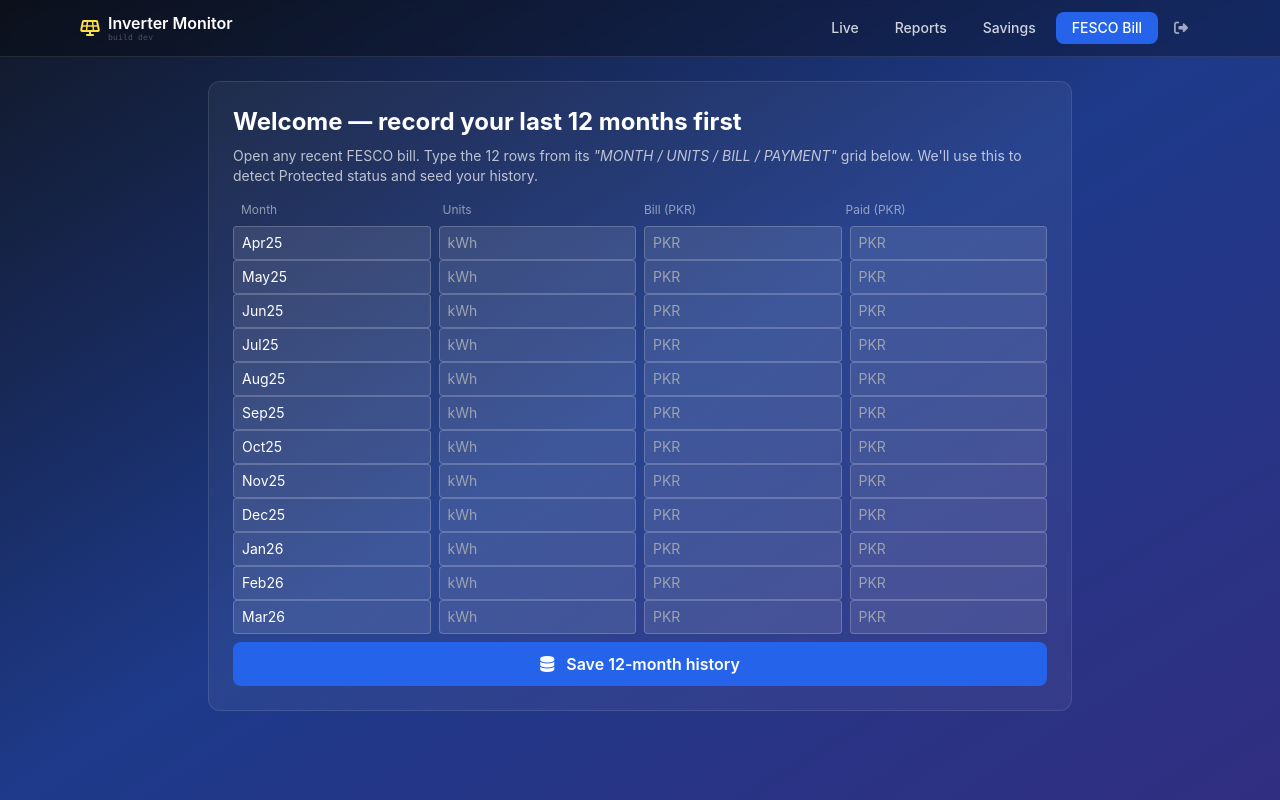
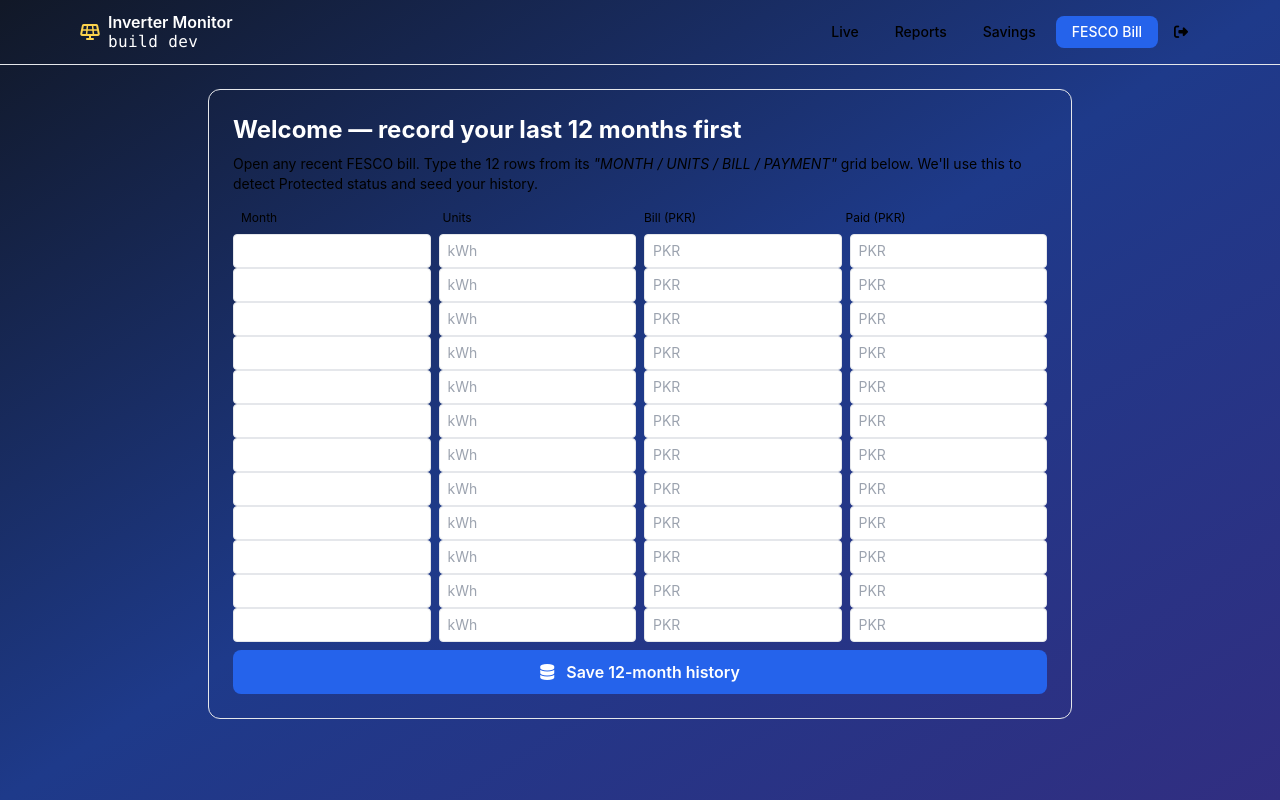
Before and after one commit to bilalahmadj110/inverter-monitor, a Flask app: page /fesco-bill in a window 1280 px wide. Run offline with Flask 3, Linux system fonts and the light colour scheme; the visitor is signed in with stand-in values (Sample User, id 1); data that the repository does not hold is empty; parts of the project's set-up code (start-up, migrations or seed data) failed here and were passed over; some libraries are stand-ins or nearby versions.

Commit message:
fix(fesco): use Tailwind v2 CDN allowed by CSP (was blocked tailwindcss.com)

```diff
--- a/templates/fesco_bill.html
+++ b/templates/fesco_bill.html
@@ -6,8 +6,8 @@
     <meta name="csrf-token" content="{{ csrf_token() }}">
     <title>FESCO Bill - Inverter Monitor</title>
     <link rel="icon" type="image/png" href="/static/icons/favicon.png">
-    <script src="https://cdn.tailwindcss.com"></script>
-    <link rel="stylesheet" href="https://cdnjs.cloudflare.com/ajax/libs/font-awesome/6.5.1/css/all.min.css">
+    <link href="https://cdn.jsdelivr.net/npm/tailwindcss@2.2.19/dist/tailwind.min.css" rel="stylesheet">
+    <link href="https://cdnjs.cloudflare.com/ajax/libs/font-awesome/6.4.0/css/all.min.css" rel="stylesheet">
     <style>
         body { font-family: 'Inter', system-ui, -apple-system, sans-serif; }
         .pulse-est { animation: pulse-est 2s ease-in-out infinite; }
```
